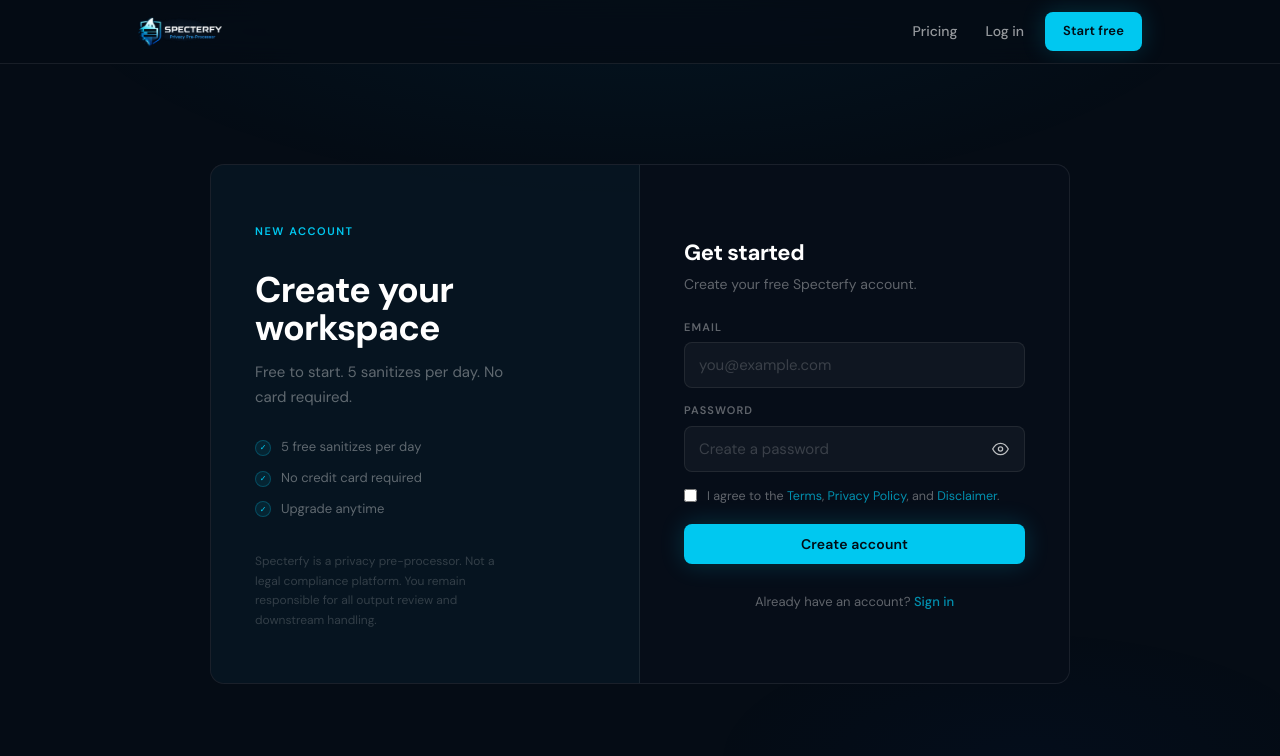
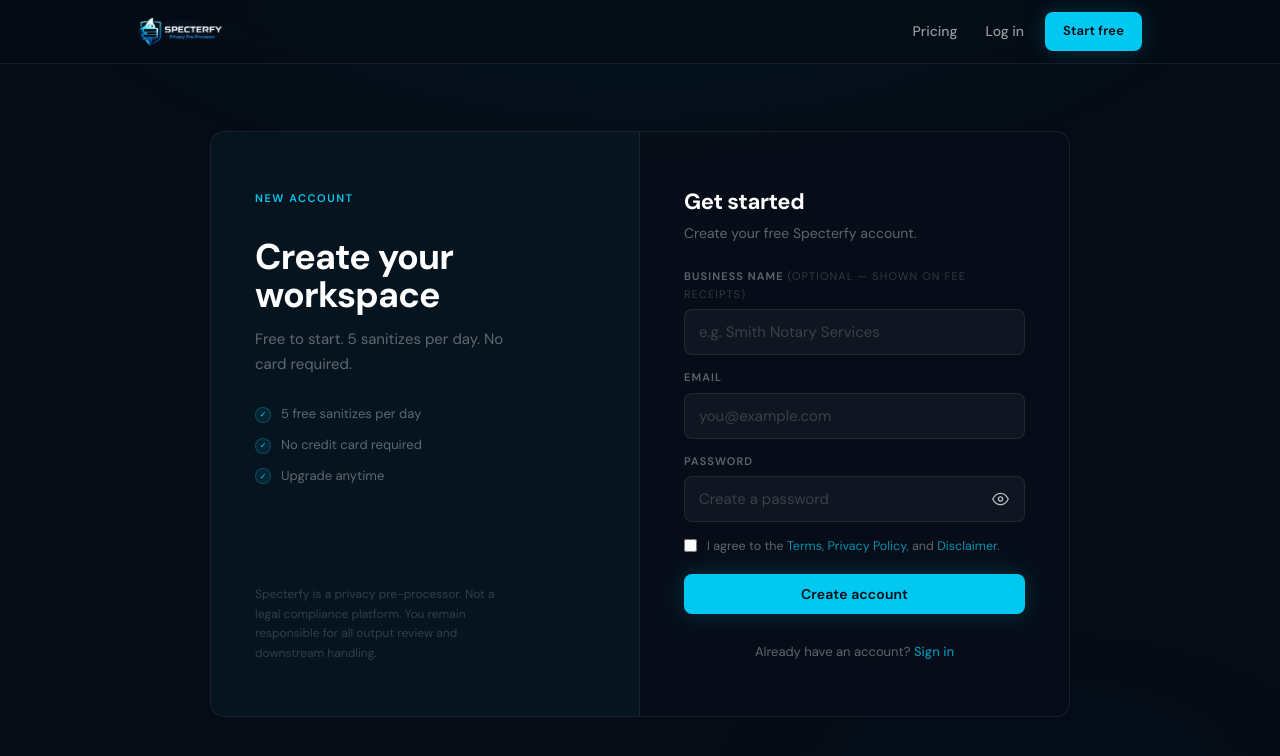
Before and after one commit to TraderMigs/NotaryTool, a Next.js app: page /signup in a window 1280 px wide. Shown: the top 756 px of the page. Built offline with nearby package versions, Linux system fonts and the light colour scheme; no server answers.

Commit message:
Add business name field to signup form
Added business name input field and updated sign-up logic to include business name.

```diff
--- a/app/signup/page.tsx
+++ b/app/signup/page.tsx
@@ -27,6 +27,7 @@ function EyeOffIcon() {
 export default function SignupPage() {
   const [email, setEmail] = useState('')
   const [password, setPassword] = useState('')
+  const [businessName, setBusinessName] = useState('')
   const [showPw, setShowPw] = useState(false)
   const [agreed, setAgreed] = useState(false)
   const [loading, setLoading] = useState(false)
@@ -41,7 +42,7 @@ export default function SignupPage() {
     setError('')
     setLoading(true)
 
-    const { error: authError } = await signUp(email, password)
+    const { error: authError } = await signUp(email, password, businessName)
 
     if (authError) {
       setError(authError.message ?? 'Sign up failed. Please try again.')
@@ -134,6 +135,21 @@ export default function SignupPage() {
             )}
 
             <form onSubmit={handleSubmit} className="auth-fields">
+
+              <div className="field-wrap">
+                <label className="field-label" htmlFor="signup-business">Business name <span style={{ fontSize: '11px', color: 'var(--text-faint)', fontWeight: 400 }}>(optional — shown on fee receipts)</span></label>
+                <input
+                  id="signup-business"
+                  type="text"
+                  className="field-input"
+                  placeholder="e.g. Smith Notary Services"
+                  value={businessName}
+                  onChange={e => setBusinessName(e.target.value)}
+                  autoComplete="organization"
+                  disabled={loading}
+                />
+              </div>
+
               <div className="field-wrap">
                 <label className="field-label" htmlFor="signup-email">Email</label>
                 <input
```
